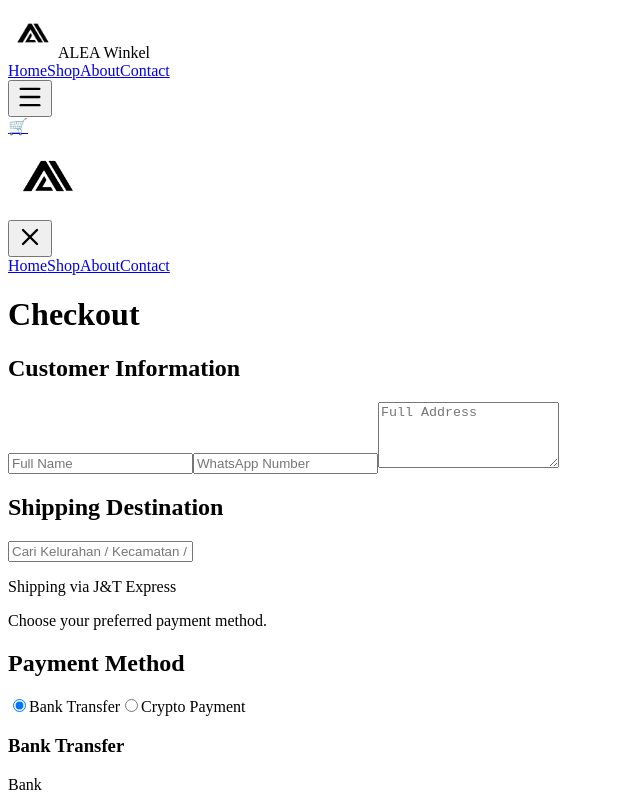
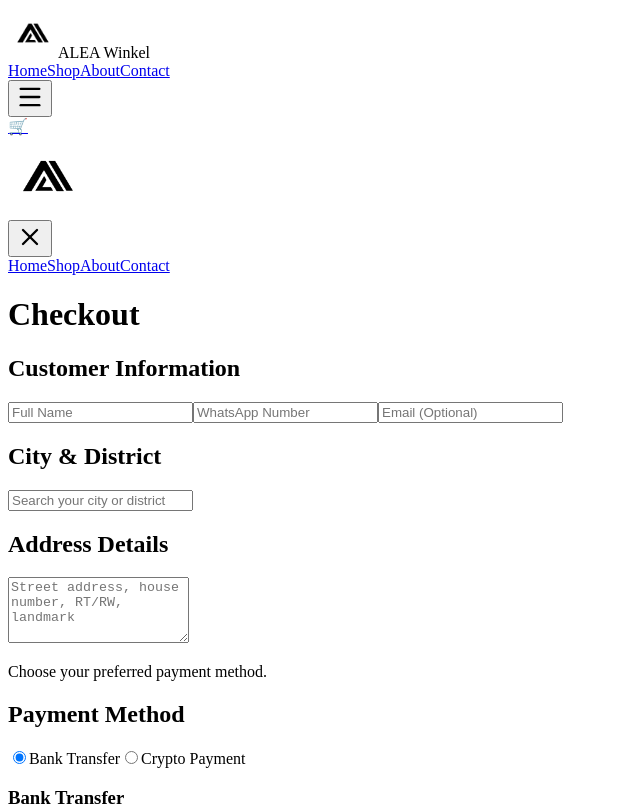
Before and after one commit to silvialeafatra-maker/alea-winkel, a Next.js app: page /checkout in a window 1280 px wide. Shown: the top 806 px of the page, without its empty margins (0-640 px from the left). Built offline with nearby package versions, Linux system fonts and the light colour scheme.

Commit message:
Improve checkout UX and RajaOngkir integration

```diff
--- a/app/checkout/page.js
+++ b/app/checkout/page.js
@@ -7,6 +7,7 @@ export default function CheckoutPage() {
   const [payment, setPayment] = useState("bank");
   const [fullName, setFullName] = useState("");
   const [phone, setPhone] = useState("");
+  const [email, setEmail] = useState("");
   const [address, setAddress] = useState("");
   const [destination, setDestination] = useState("");
   const [destinationId, setDestinationId] = useState(null);
@@ -87,6 +88,9 @@ ${fullName}
 📱 WhatsApp:
 ${phone}
 
+Email:
+${email || "-"}
+
 📍 Address:
 ${address}
 
@@ -158,13 +162,13 @@ const isFormValid =
       className="w-full border rounded-xl p-3"
     />
 
-    <textarea
-      placeholder="Full Address"
-      value={address}
-      onChange={(e) => setAddress(e.target.value)}
-      rows={4}
-      className="w-full border rounded-xl p-3"
-    />
+   <input
+  type="email"
+  placeholder="Email (Optional)"
+  value={email}
+  onChange={(e) => setEmail(e.target.value)}
+  className="w-full border rounded-xl p-3"
+/>
 
   </div>
 
@@ -172,11 +176,11 @@ const isFormValid =
       <div className="border rounded-3xl p-6 mb-6">
 
   <h2 className="font-medium mb-4">
-    Shipping Destination
-  </h2>
+  City & District
+</h2>
 <input
   type="text"
-  placeholder="Cari Kelurahan / Kecamatan / Kota"
+  placeholder="Search your city or district"
   value={destination}
   onChange={(e) =>
     searchDestination(e.target.value)
@@ -209,9 +213,20 @@ const isFormValid =
   </div>
 )}
 
-  <p className="mt-4 text-sm text-zinc-500">
-    Shipping via J&T Express
-  </p>
+</div>
+
+<div className="border rounded-3xl p-6 mb-6">
+  <h2 className="font-medium mb-4">
+    Address Details
+  </h2>
+
+  <textarea
+    placeholder="Street address, house number, RT/RW, landmark"
+    value={address}
+    onChange={(e) => setAddress(e.target.value)}
+    rows={4}
+    className="w-full border rounded-xl p-3"
+  />
 
 </div>
       <p className="text-zinc-500 mb-8">
@@ -362,10 +377,6 @@ const isFormValid =
       Rp{total.toLocaleString("id-ID")}
     </span>
   </div>
-<div className="flex justify-between mb-2">
-  <span>Weight</span>
-  <span>{totalWeight} g</span>
-</div>
   <div className="flex justify-between mb-2">
     <span>Shipping</span>
     <span>
```
